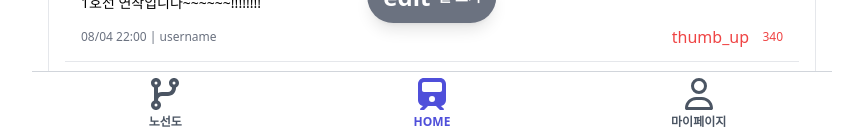
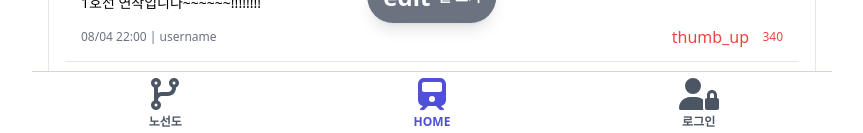
Before and after one commit to kosa-3rd/metro-comm-vue, a Vue app: page / in a window 1280 px wide. Shown: the part 665-798 px from the top of the page, without its empty margins (208-1071 px from the left). Built offline with nearby package versions, Linux system fonts and the light colour scheme.

Commit message:
네비게이션 로그인 여부 반응되도록 수정

```diff
--- a/src/components/nav/NavCmp.vue
+++ b/src/components/nav/NavCmp.vue
@@ -41,12 +41,12 @@
 
 <script>
 import { useUserStore } from '@/store/user-store';
-import { storeToRefs } from 'pinia';
+import { computed } from 'vue';
 
 export default {
     setup() {
         const userStore = useUserStore();
-        const isAuthenticated = storeToRefs(userStore.authenticated);
+        const isAuthenticated = computed(() => userStore.authenticated);
 
         return {
             isAuthenticated,
```
